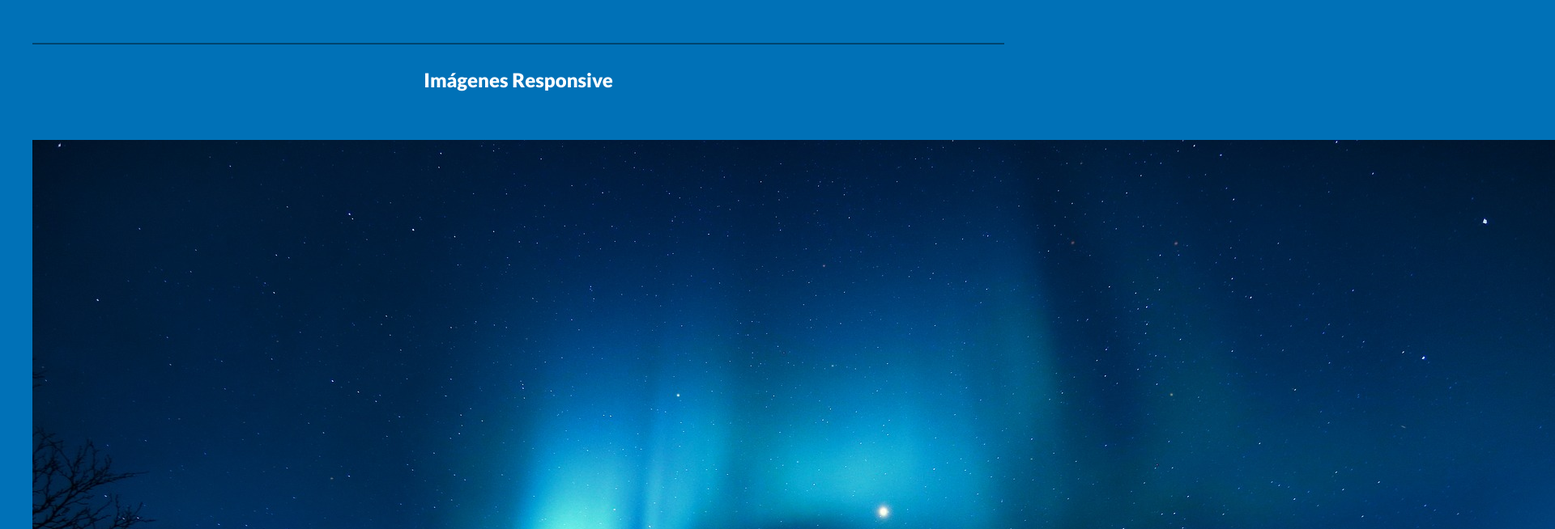
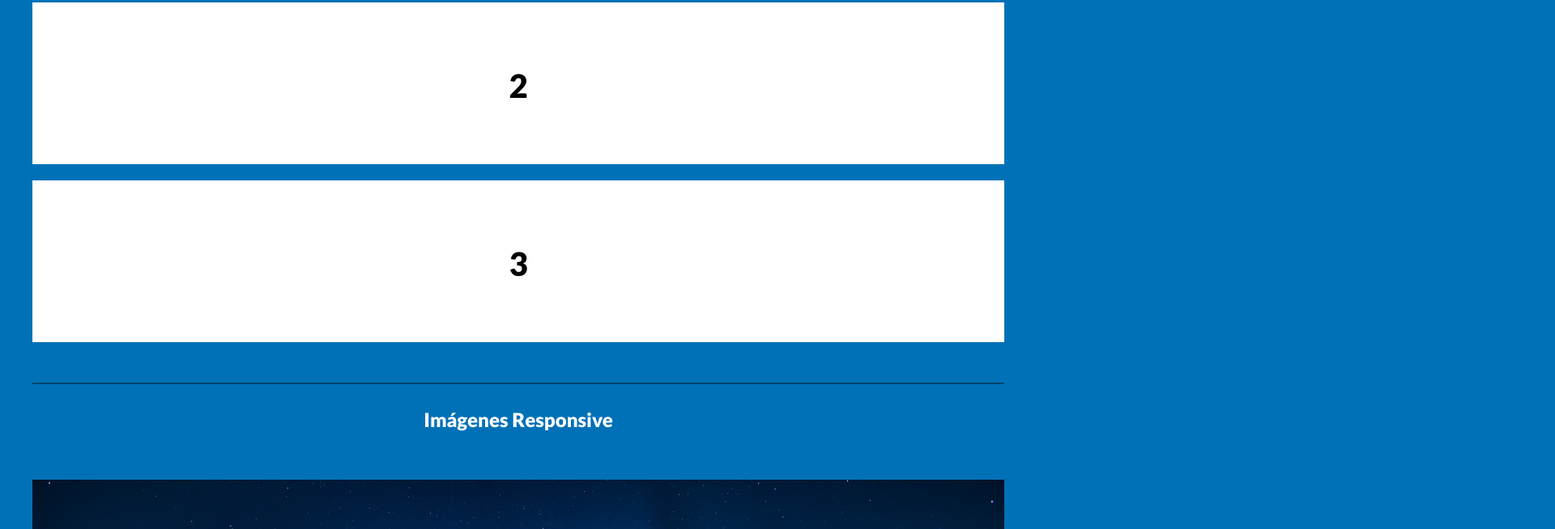
Before and after one commit to psyQore/Practica-Responsive-Web-Design, a plain HTML site: page index.html in a window 1280 px wide. Shown: the part 2702-3356 px from the top of the page at 81% size, 1920 px wide, since content can reach past the window. Drawn offline with Linux system fonts and the light colour scheme.

Commit message:
ejemplo de imagen responsive

```diff
--- /dev/null
+++ b/css/10.css
@@ -0,0 +1,8 @@
+/* 10 - Imágenes Responsive */
+
+/* Enfoque mobil first es el estandar */
+
+img {
+    max-width: 100%;
+    display: block;
+}
--- a/index.html
+++ b/index.html
@@ -21,7 +21,8 @@
     <!-- <link rel="stylesheet" href="css/06.css" /> -->
     <!-- <link rel="stylesheet" href="css/07.css" /> -->
     <!-- <link rel="stylesheet" href="css/08.css" /> -->
-    <link rel="stylesheet" href="css/09.css" />
+    <!-- <link rel="stylesheet" href="css/09.css" /> -->
+    <link rel="stylesheet" href="css/10.css" />
 
   </head>
   <body>
```
